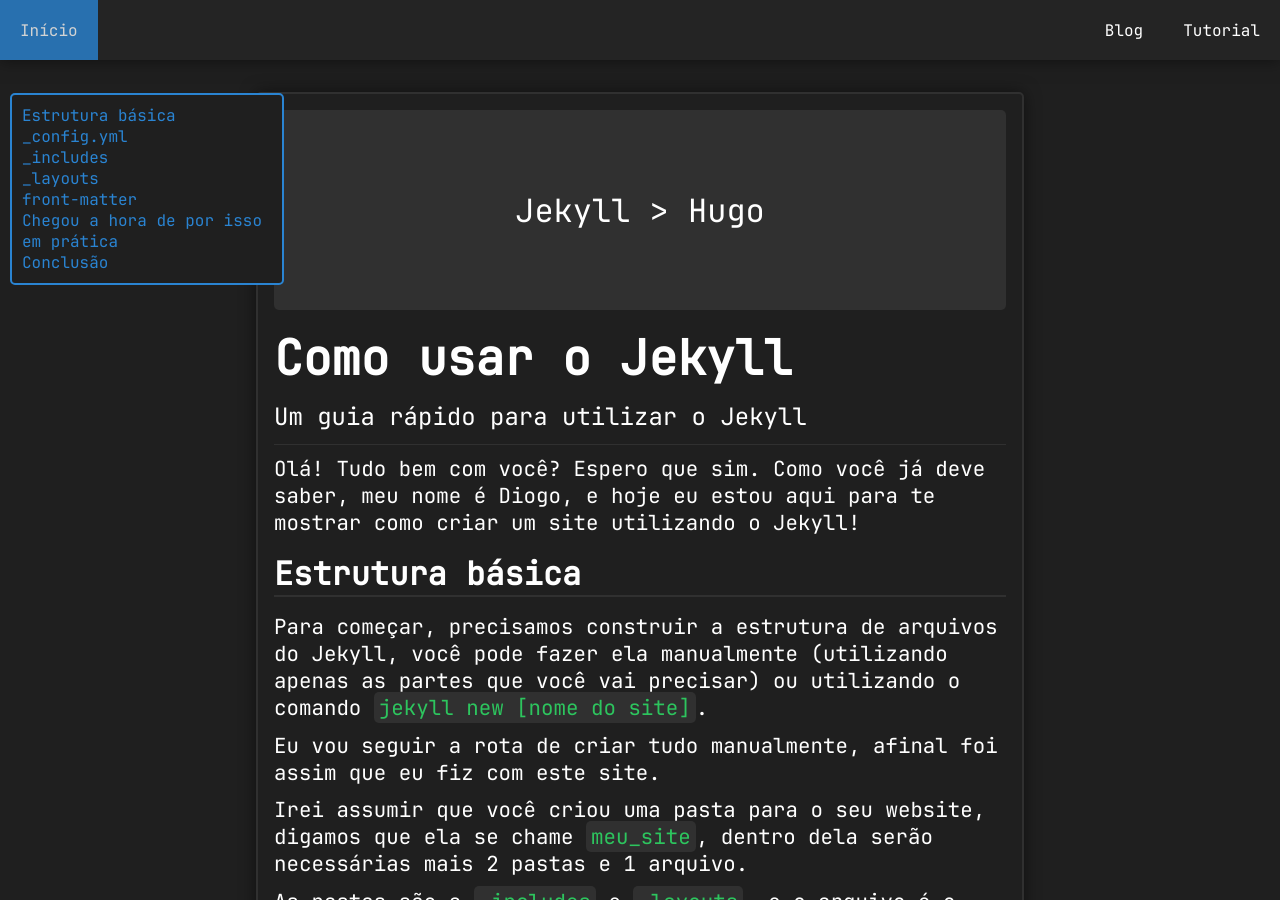
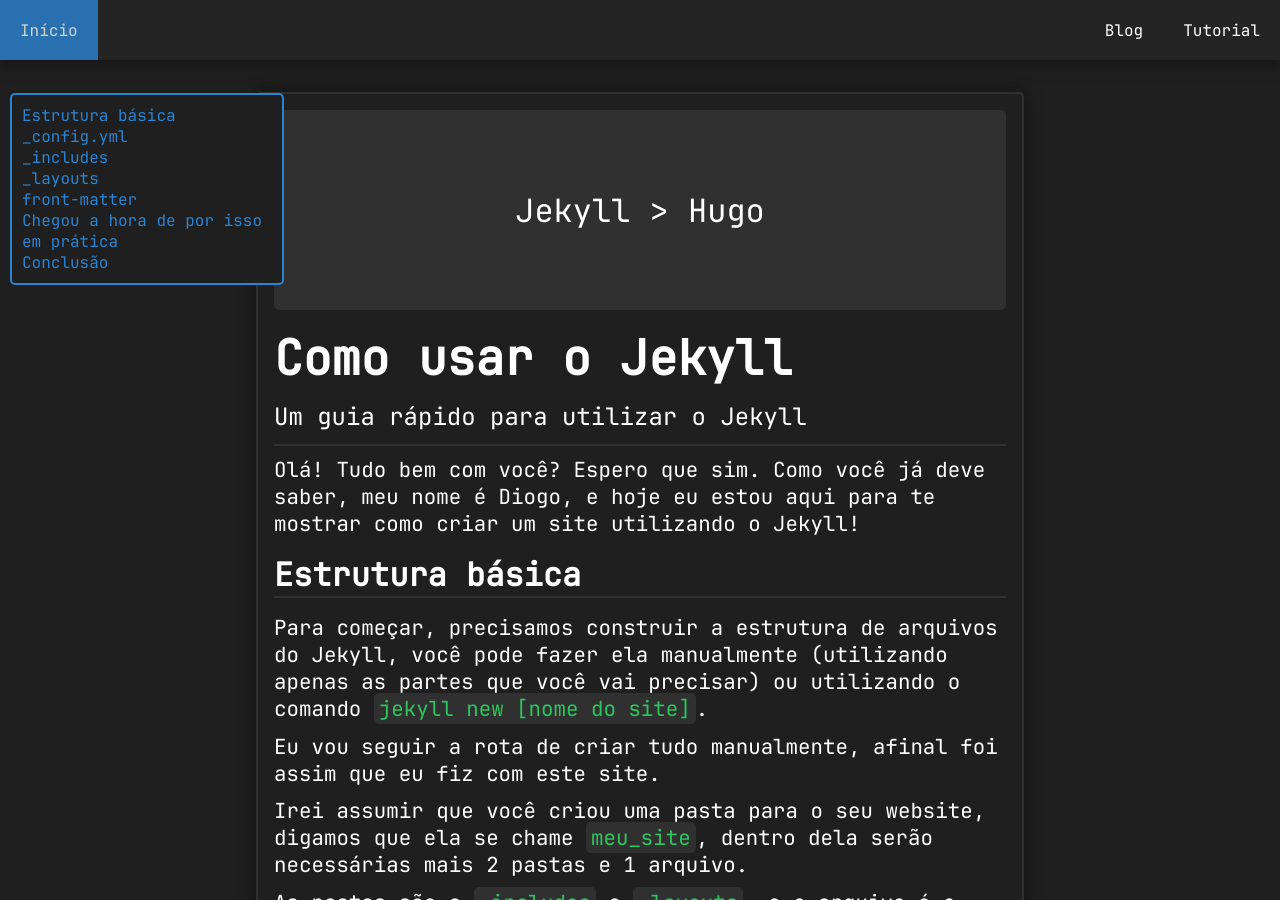
Before and after one commit to tukainpng/tukainpng.github.io, a Jekyll site: the page built from _tutorials/2024-08-01-como-usar-o-jekyll.md, in a window 1280 px wide and 900 px high. Built offline with Jekyll 4.4.1, drawn with Linux system fonts in a browser that asks for light colours.

Commit message:
Atualizar o styles.css

```diff
--- a/assets/css/styles.css
+++ b/assets/css/styles.css
@@ -60,7 +60,7 @@
 }
 
 hr {
-  border: 1px solid var(--grey);
+  border: 2px solid var(--grey);
   border-bottom: none;
 }
 
```
